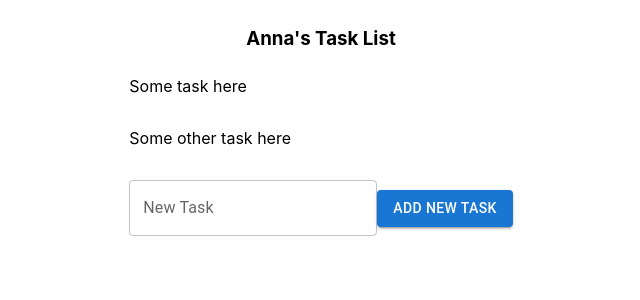
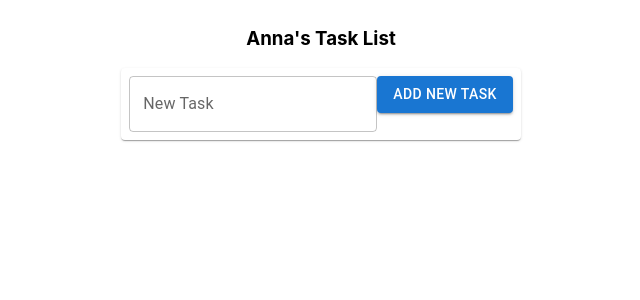
Before and after one commit to acgass/react-task-list, a React (Create React App) app: page / in a window 1280 px wide. Shown: the top 300 px of the page, without its empty margins (319-959 px from the left). Built offline with nearby package versions, Linux system fonts and the light colour scheme.

Commit message:
can now dynmically add tasks

```diff
--- a/src/TaskList.js
+++ b/src/TaskList.js
@@ -1,8 +1,17 @@
-import React from 'react';
+import React, { useState } from 'react';
 import Button from '@mui/material/Button';
 import TextField from '@mui/material/TextField';
 import Stack from '@mui/material/Stack';
-import Item from '@mui/material/ListItem';
+import { styled } from '@mui/material/styles';
+import Paper from '@mui/material/Paper';
+
+const Item = styled(Paper)(({ theme }) => ({
+  backgroundColor: '#ffff',
+  padding: theme.spacing(1),
+  textAlign: 'center',
+  color: theme.palette.text.secondary,
+}));
+
 
 function AddButton(props){
   return (
@@ -15,28 +24,49 @@ function AddButton(props){
   );
 }
 
-class TaskList extends React.Component {
-  render() {
+function TaskList (){
+  const [tasklist, setTaskList] = useState([]);
+  const [value, setValue] = useState("");
+
+  const addChild = ((taskName) => {
+    console.log('we are trying to add a new task');
+    const  copy = tasklist.slice();
+    const  newindex = copy.length;
+    copy[newindex] = {
+      name: taskName,
+      id: newindex
+    }
+    setTaskList(copy)
+    setValue('')
+  });
+
+  const onChange=((e) => {
+    setValue(e.target.value);
+  });
+
   return (
       <Stack
           spacing={2}
       >
+        {
+         tasklist.map((task) => (
+              <Item id={task.id}>{task.name}</Item>
+          ))
+        }
         <Item>
-            Some task here
-          </Item>
-          <Item>
-            Some  other task here
-          </Item>
-          <Item>
-            <TextField id="outlined-basic" label="New Task" variant="outlined"
+          <TextField
+            id="new-task"
+            label="New Task"
+            variant="outlined"
+            value={value}
+            onChange={onChange}
           />
           <AddButton
-            onClick={() => console.log('this was hit')}
+          onClick={() => addChild(value)}
           />
         </Item>
       </Stack>
   );
 }
-}
 
 export default TaskList;
--- a/src/index.js
+++ b/src/index.js
@@ -4,13 +4,10 @@ import reportWebVitals from './reportWebVitals';
 import TaskList from './TaskList'
 import './index.css';
 import Grid from '@mui/material/Grid';
-import Divider from '@mui/material/Divider';
 
 
-
-const root = ReactDOM.createRoot(document.getElementById('root'));
-root.render(
-  <React.StrictMode>
+function Notepad(){
+  return(
     <Grid container
       direction="column"
       justifyContent="center"
@@ -25,6 +22,14 @@ root.render(
         <TaskList />
       </Grid>
     </Grid>
+  );
+}
+
+
+const root = ReactDOM.createRoot(document.getElementById('root'));
+root.render(
+  <React.StrictMode>
+    <Notepad/>
   </React.StrictMode>
 );
 
```
Lines whose indentation alone changed are shown as unchanged.
